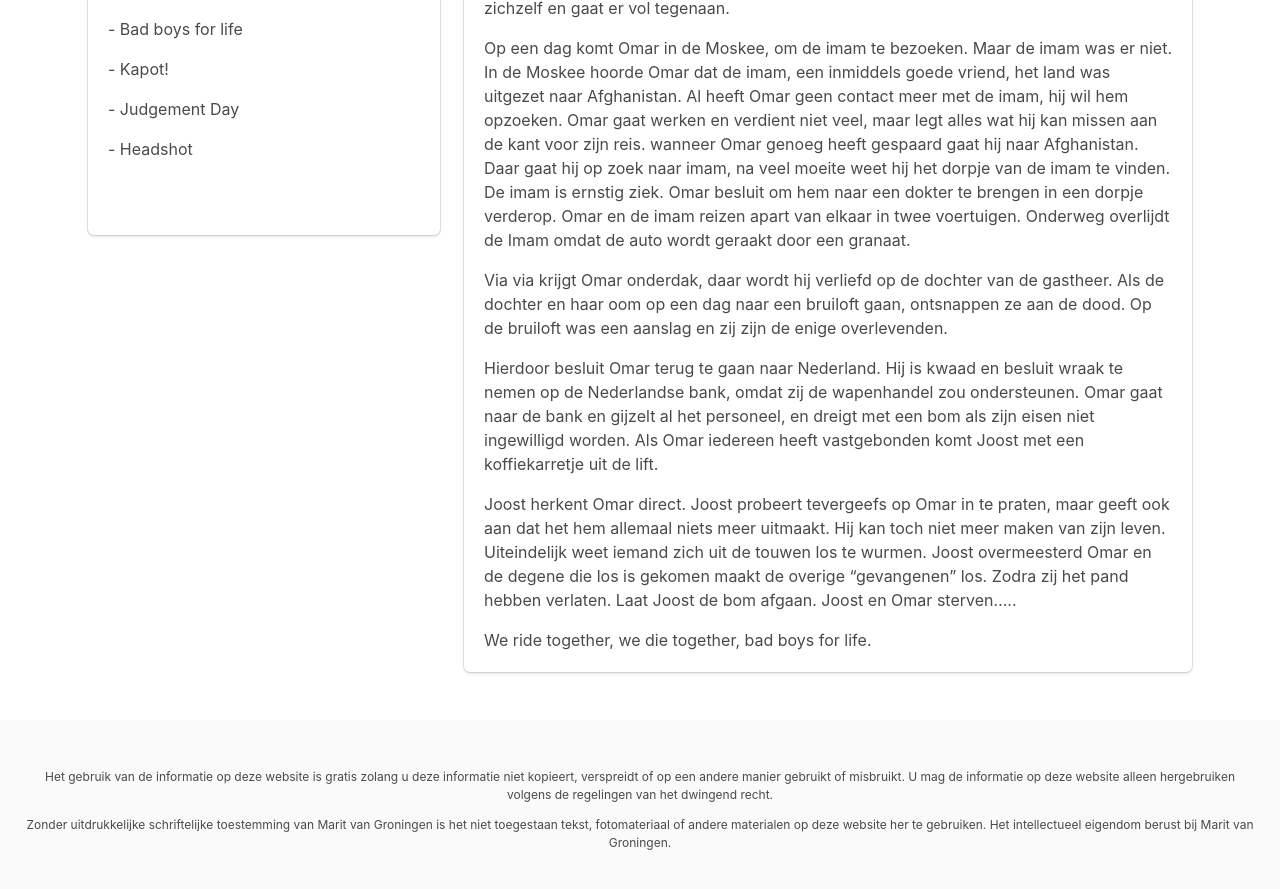
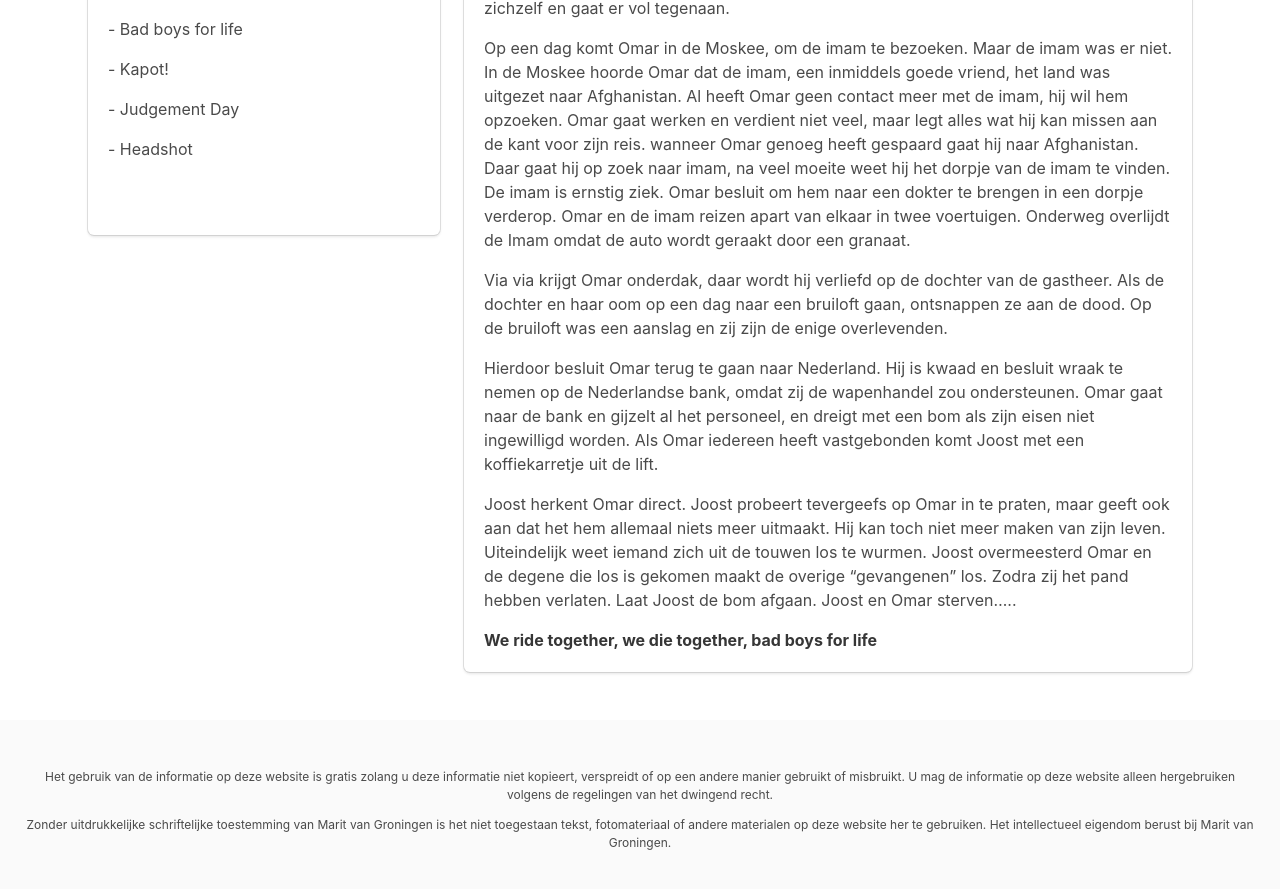
Before and after one commit to groninge01/marit, a Jekyll site: the page built from _books/bad-boy-for-life.md, in a window 1280 px wide and 900 px high, scrolled down 928 px. Shown: the top 889 px of the window. Built offline with Jekyll 4.4.1, drawn with Linux system fonts in a browser that asks for light colours; nearby versions of some CDN libraries; a script that is not in the unit is left out.

```diff
--- a/_books/bad-boy-for-life.md
+++ b/_books/bad-boy-for-life.md
@@ -27,7 +27,7 @@ author_description: >-
 
   \- Headshot
 ---
-SAMENVATTING
+**SAMENVATTING**
 
 Het verhaal gaat over twee jongens: Joost en Omar. Joost en Omar leren elkaar kennen in een jeugdgevangenis. Als Joost in de gevangenis komt in verband met voorarrest, zit Omar er al enkele jaren. Omar zijn straf wordt steeds verlengd, omdat hij steeds bij gevechten betrokken raakt met medegevangenen.
 
@@ -47,6 +47,7 @@ Via via krijgt Omar onderdak, daar wordt hij verliefd op de dochter van de gasth
 
 Hierdoor besluit Omar terug te gaan naar Nederland. Hij is kwaad en besluit wraak te nemen op de Nederlandse bank, omdat zij de wapenhandel zou ondersteunen. Omar gaat naar de bank en gijzelt al het personeel, en dreigt met een bom als zijn eisen niet ingewilligd worden. Als Omar iedereen heeft vastgebonden komt Joost met een koffiekarretje uit de lift.
 
-Joost herkent Omar direct. Joost probeert tevergeefs op Omar in te praten, maar geeft ook aan dat het hem allemaal niets meer uitmaakt. Hij kan toch niet meer maken van zijn leven. Uiteindelijk weet iemand zich uit de touwen los te wurmen. Joost overmeesterd Omar en de degene die los is gekomen maakt de overige "gevangenen" los. Zodra zij het pand hebben verlaten. Laat Joost de bom afgaan. Joost en Omar sterven.....
+Joost herkent Omar direct. Joost probeert tevergeefs op Omar in te praten, maar geeft ook aan dat het hem allemaal niets meer uitmaakt. Hij kan toch niet meer maken van zijn leven. Uiteindelijk weet iemand zich uit de touwen los te wurmen. Joost overmeesterd Omar en de degene die los is gekomen maakt de overige "gevangenen" los. Zodra zij het pand hebben verlaten. Laat Joost de bom afgaan.
+Joost en Omar sterven.....
 
-We ride together, we die together, bad boys for life.
+**We ride together, we die together, bad boys for life**
```
